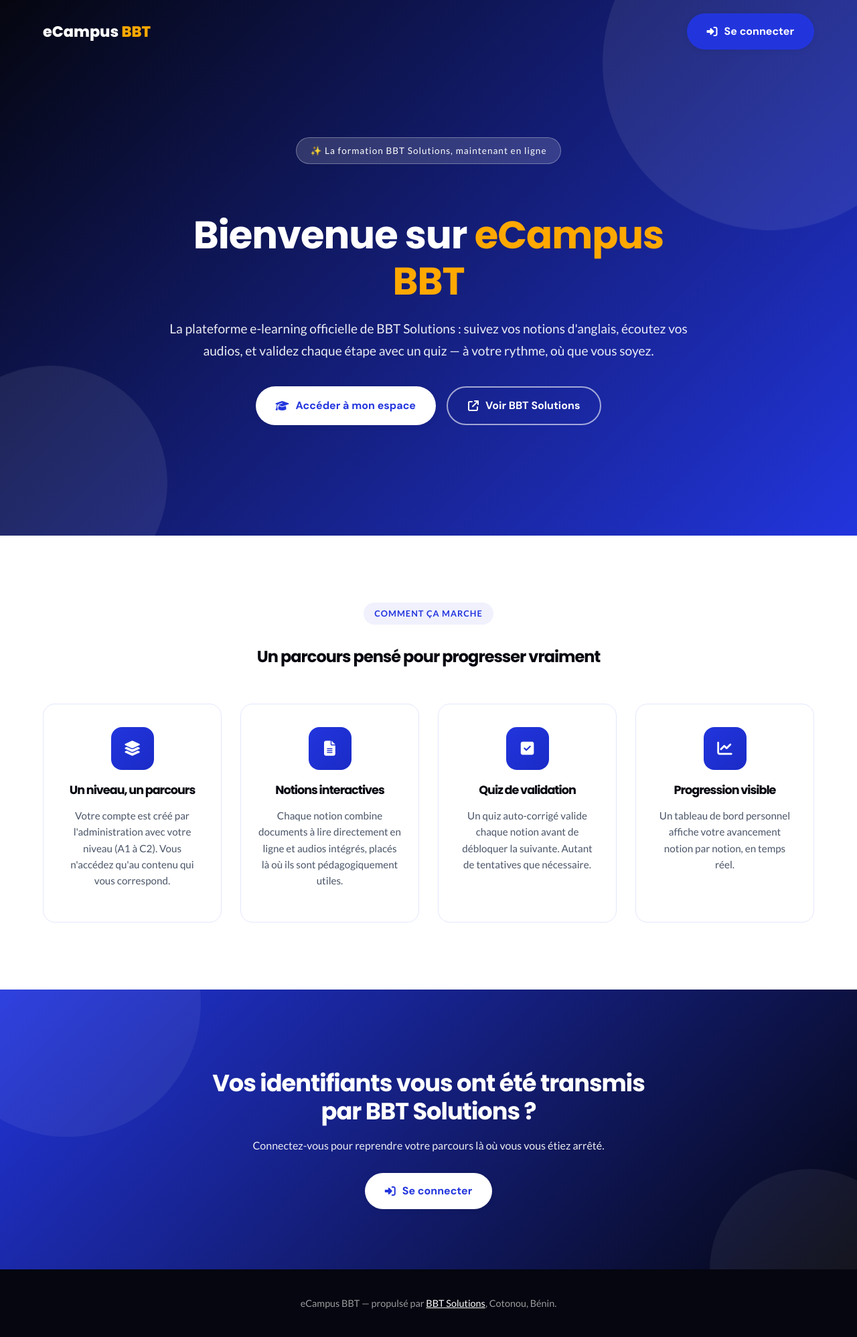
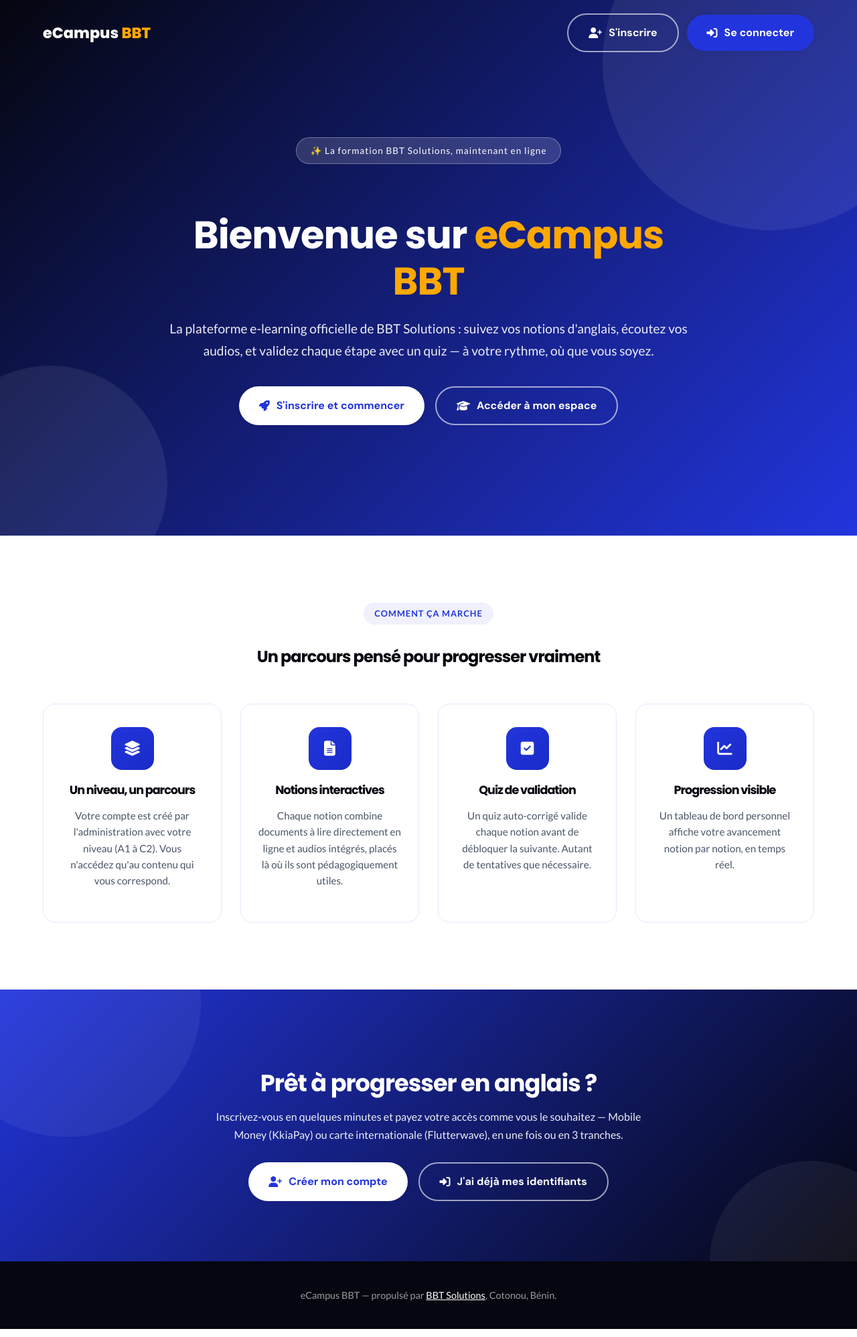
Before and after one commit to dave123online/ecampus_bbt, a Django app: page / in a window 1280 px wide. Shown: the whole page at 67% size. Run offline with Django 5.2, Linux system fonts and the light colour scheme.

Commit message:
Add self-service registration and payment flow to landing page
- accounts/templates/accounts/login.html: Add "S'inscrire" link below the login form to enable new user access.
- payments/tests.py: Refactor `test_checkout_amount_not_taken_from_post` to use authenticated session instead of pending enrollment marker for accurate security testing.
- templates/home.html: Update header and hero sections to include "S'inscrire" buttons, replacing static admin-only access cues with self-service onboarding CTAs.

```diff
--- a/accounts/templates/accounts/login.html
+++ b/accounts/templates/accounts/login.html
@@ -46,6 +46,10 @@
       {% if form.errors %}<p class="login-errors">Identifiants incorrects. Réessayez.</p>{% endif %}
       <button type="submit"><i class="fa-solid fa-right-to-bracket"></i> Se connecter</button>
     </form>
+    <p style="margin-top: 24px; font-size: .9rem;">
+      Pas encore de compte ?
+      <a href="{% url 'accounts:register' %}"><strong>S'inscrire</strong></a>
+    </p>
   </div>
 </body>
 </html>
--- a/static/css/landing.css
+++ b/static/css/landing.css
@@ -20,6 +20,12 @@
   display: flex;
   justify-content: space-between;
   align-items: center;
+}
+.lp-header-actions {
+  display: flex;
+  gap: 12px;
+  align-items: center;
+  flex-wrap: wrap;
 }
 .lp-logo {
   font-family: 'Poppins', sans-serif;
--- a/templates/home.html
+++ b/templates/home.html
@@ -17,9 +17,14 @@
   <header class="lp-header" id="lp-header">
     <div class="lp-header-inner">
       <a href="{% url 'home' %}" class="lp-logo">eCampus <span>BBT</span></a>
-      <a href="{% url 'accounts:login' %}" class="btn">
-        <i class="fa-solid fa-right-to-bracket"></i> Se connecter
-      </a>
+      <div class="lp-header-actions">
+        <a href="{% url 'accounts:register' %}" class="btn btn-outline-white">
+          <i class="fa-solid fa-user-plus"></i> S'inscrire
+        </a>
+        <a href="{% url 'accounts:login' %}" class="btn">
+          <i class="fa-solid fa-right-to-bracket"></i> Se connecter
+        </a>
+      </div>
     </div>
   </header>
 
@@ -31,11 +36,11 @@
       <h1>Bienvenue sur <span class="lp-highlight">eCampus BBT</span></h1>
       <p>La plateforme e-learning officielle de BBT Solutions : suivez vos notions d'anglais, écoutez vos audios, et validez chaque étape avec un quiz — à votre rythme, où que vous soyez.</p>
       <div class="lp-hero-actions">
-        <a href="{% url 'accounts:login' %}" class="btn btn-white">
+        <a href="{% url 'accounts:register' %}" class="btn btn-white">
+          <i class="fa-solid fa-rocket"></i> S'inscrire et commencer
+        </a>
+        <a href="{% url 'accounts:login' %}" class="btn btn-outline-white">
           <i class="fa-solid fa-graduation-cap"></i> Accéder à mon espace
-        </a>
-        <a href="https://bbt-solution.com" class="btn btn-outline-white" target="_blank" rel="noopener">
-          <i class="fa-solid fa-arrow-up-right-from-square"></i> Voir BBT Solutions
         </a>
       </div>
     </div>
@@ -76,11 +81,16 @@
     <div class="lp-cta-shape-1"></div>
     <div class="lp-cta-shape-2"></div>
     <div class="lp-cta-content">
-      <h2>Vos identifiants vous ont été transmis par BBT Solutions ?</h2>
-      <p>Connectez-vous pour reprendre votre parcours là où vous vous étiez arrêté.</p>
-      <a href="{% url 'accounts:login' %}" class="btn btn-white">
-        <i class="fa-solid fa-right-to-bracket"></i> Se connecter
-      </a>
+      <h2>Prêt à progresser en anglais ?</h2>
+      <p>Inscrivez-vous en quelques minutes et payez votre accès comme vous le souhaitez — Mobile Money (KkiaPay) ou carte internationale (Flutterwave), en une fois ou en 3 tranches.</p>
+      <div class="lp-hero-actions">
+        <a href="{% url 'accounts:register' %}" class="btn btn-white">
+          <i class="fa-solid fa-user-plus"></i> Créer mon compte
+        </a>
+        <a href="{% url 'accounts:login' %}" class="btn btn-outline-white">
+          <i class="fa-solid fa-right-to-bracket"></i> J'ai déjà mes identifiants
+        </a>
+      </div>
     </div>
   </section>
 
```
Also changed, not shown: payments/tests.py (+19 -12 lines).
